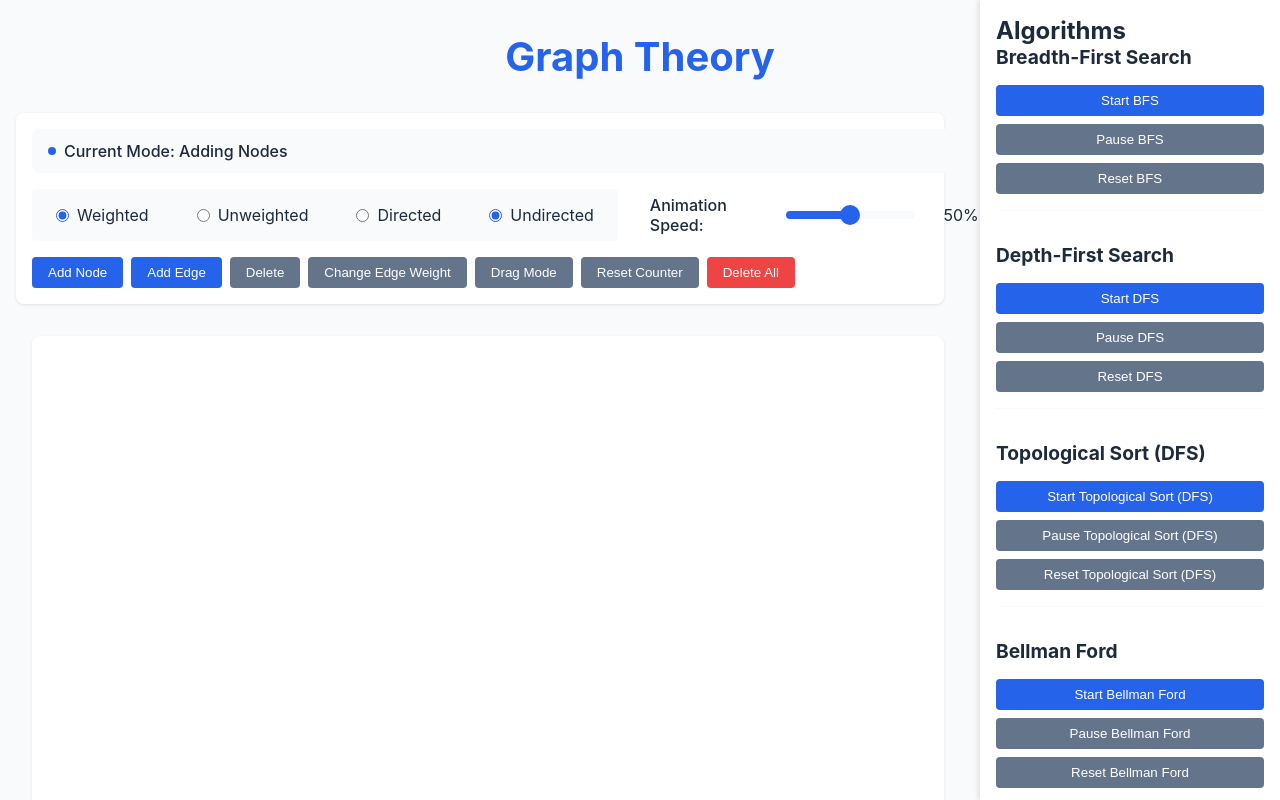
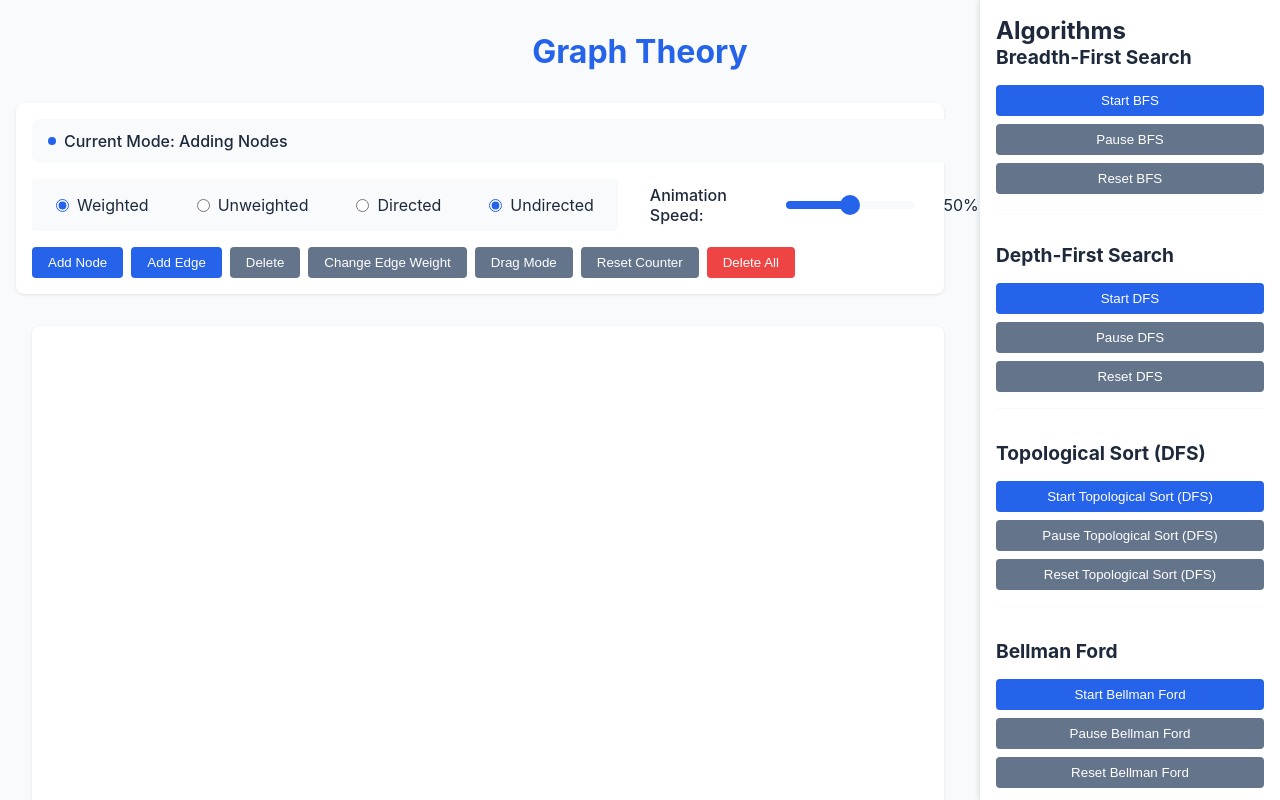
Before and after one commit to Peter-Shamoun/Graph-Theory, a React (Create React App) app: page / in a window 1280 px wide. Shown: the top 800 px of the page. Built offline with nearby package versions, Linux system fonts and the light colour scheme.

Commit message:
move algorithims up

```diff
--- a/src/App.css
+++ b/src/App.css
@@ -35,7 +35,7 @@ body {
 }
 
 .graph-editor__title {
-  font-size: 2.5rem;
+  font-size: 1.25 rem;
   color: var(--primary);
   margin-bottom: 1rem;
 }
```
